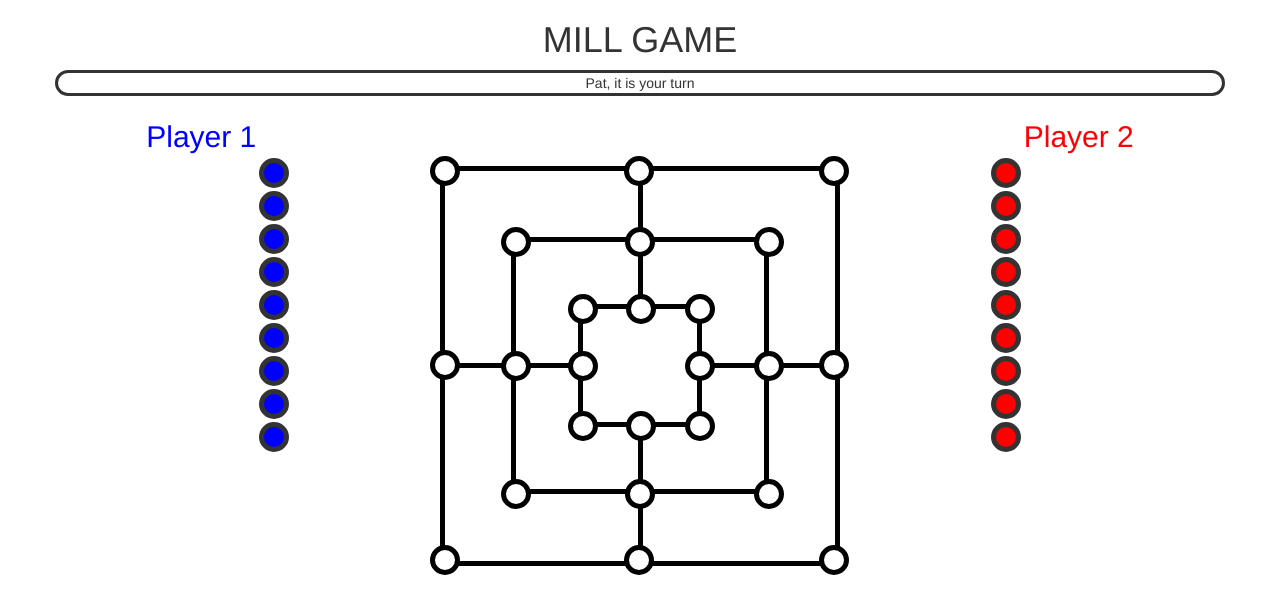
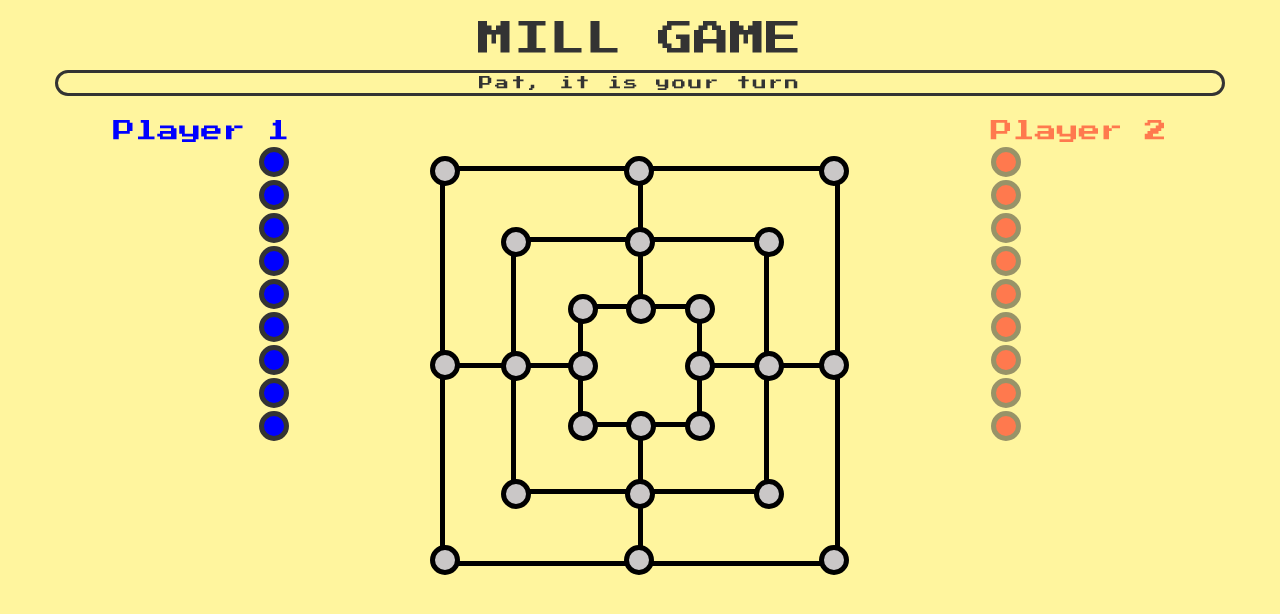
Before and after one commit to qtotuan/mill-boardgame, a PHP site: page / in a window 1280 px wide. Shown: the top 614 px of the page. Run offline with PHP 8.4, Linux system fonts and the light colour scheme; some libraries are stand-ins or nearby versions.

Commit message:
Add more styling

```diff
--- a/css/stylesheet.css
+++ b/css/stylesheet.css
@@ -1,3 +1,8 @@
+body {
+  font-family: 'Press Start 2P', cursive;
+  background-color: rgb(255, 245, 158);
+}
+
 .outer-box {
   border-width: 5px;
   border-color: black;
@@ -30,7 +35,7 @@
   margin: auto;
   margin-top: 25%;
   box-sizing: border-box;
-  background-color: white;
+  background-color: rgb(255, 245, 158);;
 }
 
 .quarter-box-top-left {
@@ -110,7 +115,7 @@
   height: 30px;
   width: 30px;
   box-sizing: border-box;
-  background: white;
+  background: #cac7c7;
 }
 
 .player-1 {
@@ -129,9 +134,44 @@
   animation: blink-node 1s 3;
 }
 
+.blink-title {
+  animation: blink-title 0.5s 3;
+}
+
+@-webkit-keyframes blink-title {
+  0%, 50% {
+    color: rgb(255, 245, 158);
+  }
+}
+
+.blink-messages {
+  animation: blink-messages 1s 3;
+}
+
+@-webkit-keyframes blink-messages {
+  0%, 50% {
+    background-color: #dd97e8;
+  }
+}
+
+.typewriter {
+  overflow: hidden; /* Ensures the content is not revealed until the animation */
+  white-space: nowrap; /* Keeps the content on a single line */
+  margin: 0 auto; /* Gives that scrolling effect as the typing happens */
+  letter-spacing: .15em; /* Adjust as needed */
+  animation:
+    typing 1.0s steps(40, end)
+}
+
+/* The typing effect */
+@keyframes typing {
+  from { width: 0 }
+  to { width: 100% }
+}
+
 @-webkit-keyframes blink-node {
   0%, 50% {
-    background-color: grey;
+    background-color: #cac7c7;
   }
 }
 
@@ -239,12 +279,12 @@
 
 .player-stats-1 .player-name {
   color: blue;
-  font-size: 30px;
+  font-size: 22px;
 }
 
 .player-stats-2 .player-name {
   color: red;
-  font-size: 30px;
+  font-size: 22px;
 }
 
 .player-1-piece {
--- a/index.html
+++ b/index.html
@@ -3,6 +3,7 @@
   <head>
     <meta charset="utf-8">
     <title>Mill Game</title>
+    <link href="https://fonts.googleapis.com/css?family=Press+Start+2P|VT323" rel="stylesheet">
     <link rel="stylesheet" href="https://maxcdn.bootstrapcdn.com/bootstrap/3.3.7/css/bootstrap.min.css" integrity="sha384-BVYiiSIFeK1dGmJRAkycuHAHRg32OmUcww7on3RYdg4Va+PmSTsz/K68vbdEjh4u" crossorigin="anonymous">
     <link rel="stylesheet" href="css/stylesheet.css">
     <script
@@ -14,10 +15,12 @@
 
     <div class="container text-center">
       <!-- title -->
-      <div class="row title"><h1>MILL GAME</h1></div>
+      <div class="row title"><h1 class="blink-title">MILL GAME</h1></div>
 
       <!-- messages -->
-      <div class="row messages">Messages</div>
+      <div class="row messages">
+
+      </div>
 
       <!-- game -->
       <div class="row game">
@@ -75,7 +78,7 @@
         </div>
 
         <!-- Player 2 Stats -->
-        <div class="col-xs-3 player-stats-2">
+        <div class="col-xs-3 player-stats-2" style="opacity:0.5;">
           <div class="row">
             <div class="col-xs-12 player-name">Player 2</div>
           </div>
@@ -90,7 +93,7 @@
     <!-- buttons -->
     <div class="row buttons">
       <div class="col-xs-12">
-        <button class="btn btn-primary" type="button" name="cancel" id="cancel">Cancel</button>
+        <button class="btn btn-default" type="button" name="cancel" id="cancel">Cancel</button>
       </div>
     </div>
 
--- a/javascript/game.js
+++ b/javascript/game.js
@@ -34,27 +34,28 @@ class Game {
   }
 
   promptPlayer(type) {
+      $(".messages").empty()
     switch(type) {
       case "turn":
-        $(".messages").text(`${this.currentPlayer.name}, it is your turn`)
+        $(".messages").append(`<div class="message-content typewriter">${this.currentPlayer.name}, it is your turn</div>`)
         break
       case "not empty":
-        $(".messages").text("Chose an empty field")
+        $(".messages").append("<div class='message-content typewriter'>Chose an empty field</div>")
         break
       case "not adjacent":
-        $(".messages").text("Chose an adjacent field")
+        $(".messages").append("<div class='message-content typewriter'>Chose an adjacent field</div>")
         break
       case "mill error":
-        $(".messages").text("You can't take a piece from a mill!")
+        $(".messages").append("<div class='message-content typewriter'>You can't take a piece from a mill!</div>")
         break
       case "mill success":
-        $(".messages").text("You may take one of your opponent's pieces!")
+        $(".messages").append("<div class='message-content typewriter'>You may take one of your opponent's pieces!</div>")
         break
       case "own piece":
-        $(".messages").text("Please select one of your pieces")
+        $(".messages").append("<div class='message-content typewriter'>Please select one of your pieces</div>")
         break
       case "opponent piece":
-        $(".messages").text("Please select an opponent's piece")
+        $(".messages").append("<div class='message-content typewriter'>Please select an opponent's piece</div>")
         break
       default:
         break
@@ -199,8 +200,12 @@ class Game {
   switchPlayer() {
     if (this.currentPlayer === this.players[0]) {
       this.currentPlayer = this.players[1]
+      $('.player-stats-1').css('opacity', 0.5)
+      $('.player-stats-2').css('opacity', 1.0)
     } else {
       this.currentPlayer = this.players[0]
+      $('.player-stats-1').css('opacity', 1.0)
+      $('.player-stats-2').css('opacity', 0.5)
     }
     this.promptPlayer("turn")
   }
@@ -227,6 +232,7 @@ class Game {
         $(this).removeClass("selected-mill")
       })
     })
+    $('.messages').addClass('blink-messages')
   }
 
   isWinner() {
```
